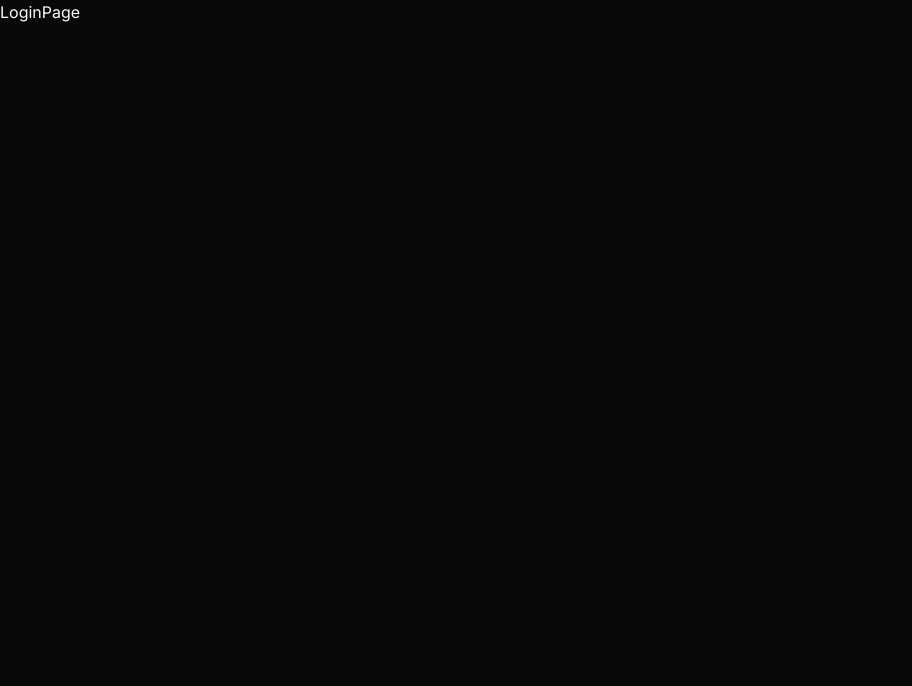
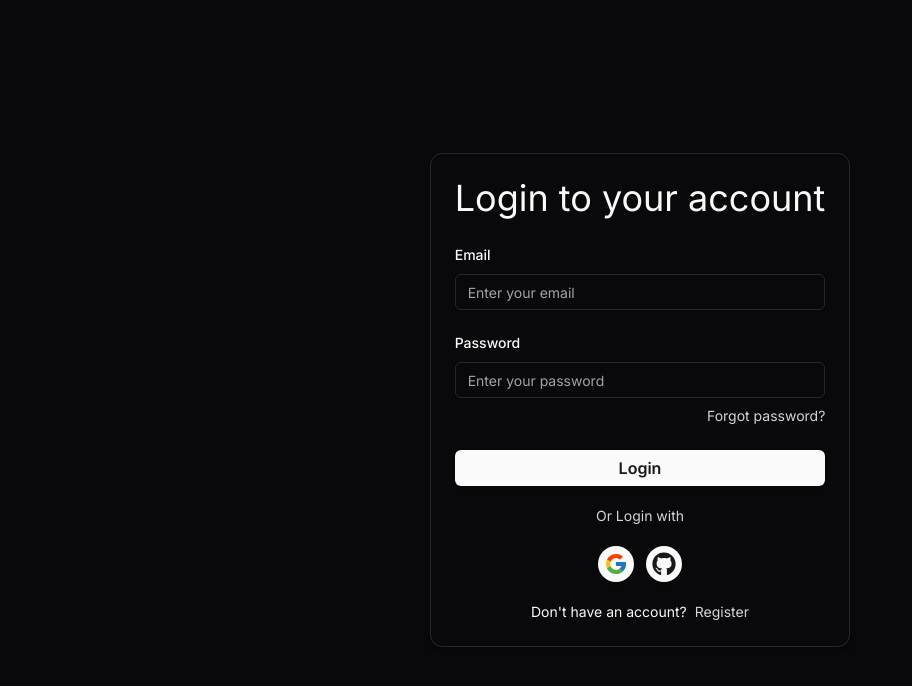
Before and after one commit to tonishantyadav/swift-auth, a Next.js app: page /auth/login in a window 1280 px wide. Shown: the top 686 px of the page, without its empty margins (0-912 px from the left). Built offline with nearby package versions, Linux system fonts and the light colour scheme.

Commit message:
Build login form

```diff
--- a/app/auth/login/page.tsx
+++ b/app/auth/login/page.tsx
@@ -1,5 +1,11 @@
+import { LoginForm } from '@/components/auth'
+
 const LoginPage = () => {
-  return <div>LoginPage</div>
+  return (
+    <div className="flex min-h-screen items-center justify-center">
+      <LoginForm />
+    </div>
+  )
 }
 
 export default LoginPage
--- /dev/null
+++ b/app/schemas.ts
@@ -0,0 +1,9 @@
+import { z } from 'zod'
+
+export const LoginFormSchema = z.object({
+  email: z.string().email('Invalid email.'),
+  password: z
+    .string()
+    .min(8, 'Invalid password.')
+    .max(255, 'Password is too long.'),
+})
--- /dev/null
+++ b/components/auth/LoginForm.tsx
@@ -0,0 +1,116 @@
+'use client'
+
+import { LoginFormSchema } from '@/app/schemas'
+import { Button, Input } from '@/components/ui'
+import { Card, CardContent, CardFooter, CardHeader } from '@/components/ui/card'
+import {
+  Form,
+  FormControl,
+  FormField,
+  FormItem,
+  FormLabel,
+  FormMessage,
+} from '@/components/ui/form'
+import { zodResolver } from '@hookform/resolvers/zod'
+import Link from 'next/link'
+import React from 'react'
+import { useForm } from 'react-hook-form'
+import { FaGithub } from 'react-icons/fa'
+import { FcGoogle } from 'react-icons/fc'
+import { z } from 'zod'
+
+type LoginFormData = z.infer<typeof LoginFormSchema>
+
+const LoginForm = () => {
+  const form = useForm<LoginFormData>({
+    resolver: zodResolver(LoginFormSchema),
+    defaultValues: {
+      email: '',
+      password: '',
+    },
+  })
+
+  const onSubmit = (data: LoginFormData) => {}
+
+  return (
+    <Form {...form}>
+      <form onSubmit={form.handleSubmit(onSubmit)}>
+        <Card className="mx-2 max-w-md shadow-md">
+          <CardHeader className="text-2xl md:text-4xl lg:text-4xl">
+            Login to your account
+          </CardHeader>
+          <CardContent className="space-y-5">
+            <FormField
+              control={form.control}
+              name="email"
+              render={({ field }) => (
+                <FormItem>
+                  <FormLabel>Email</FormLabel>
+                  <FormControl>
+                    <Input
+                      className="max-w-lg"
+                      type="email"
+                      placeholder="Enter your email"
+                      {...field}
+                    />
+                  </FormControl>
+                  <FormMessage />
+                </FormItem>
+              )}
+            />
+            <FormField
+              control={form.control}
+              name="password"
+              render={({ field }) => (
+                <FormItem>
+                  <FormLabel>Password</FormLabel>
+                  <FormControl>
+                    <Input
+                      className="max-w-lg"
+                      type="password"
+                      placeholder="Enter your password"
+                      {...field}
+                    />
+                  </FormControl>
+                  <FormMessage />
+                  <Link
+                    href="/auth/forgot-password"
+                    className="flex justify-end text-sm text-gray-300 hover:underline"
+                  >
+                    Forgot password?
+                  </Link>
+                </FormItem>
+              )}
+            />
+          </CardContent>
+          <CardFooter className="flex flex-col gap-y-5">
+            <Button className="text-md w-full font-semibold" type="submit">
+              Login
+            </Button>
+            <span className="text-sm text-gray-300">Or Login with</span>
+            <div className="flex gap-3">
+              {socialAuths.map((s) => (
+                <Button size="icon" className="rounded-full" key={s.label}>
+                  {s.icon}
+                </Button>
+              ))}
+            </div>
+            <div className="flex gap-2 text-xs md:text-sm lg:text-sm">
+              <p>Don't have an account?</p>
+              <Link href="" className="text-gray-300 hover:underline">
+                Register
+              </Link>
+            </div>
+          </CardFooter>
+        </Card>
+      </form>
+    </Form>
+  )
+}
+
+const socialAuths: { label: string; icon: React.ReactNode }[] = [
+  { label: 'google', icon: <FcGoogle fontSize="1.5rem" /> },
+  { label: 'github', icon: <FaGithub fontSize="1.5rem" /> },
+]
+
+export default LoginForm
--- a/components/auth/index.ts
+++ b/components/auth/index.ts
@@ -1 +1,2 @@
 export { default as LoginButton } from './LoginButton'
+export { default as LoginForm } from './LoginForm'
--- a/components/ui/form.tsx
+++ b/components/ui/form.tsx
@@ -1,6 +1,6 @@
-import * as React from "react"
-import * as LabelPrimitive from "@radix-ui/react-label"
-import { Slot } from "@radix-ui/react-slot"
+import * as LabelPrimitive from '@radix-ui/react-label'
+import { Slot } from '@radix-ui/react-slot'
+import * as React from 'react'
 import {
   Controller,
   ControllerProps,
@@ -8,16 +8,16 @@ import {
   FieldValues,
   FormProvider,
   useFormContext,
-} from "react-hook-form"
+} from 'react-hook-form'
 
-import { cn } from "@/lib/utils"
-import { Label } from "@/components/ui/label"
+import { Label } from '@/components/ui/label'
+import { cn } from '@/lib/utils'
 
 const Form = FormProvider
 
 type FormFieldContextValue<
   TFieldValues extends FieldValues = FieldValues,
-  TName extends FieldPath<TFieldValues> = FieldPath<TFieldValues>
+  TName extends FieldPath<TFieldValues> = FieldPath<TFieldValues>,
 > = {
   name: TName
 }
@@ -28,7 +28,7 @@ const FormFieldContext = React.createContext<FormFieldContextValue>(
 
 const FormField = <
   TFieldValues extends FieldValues = FieldValues,
-  TName extends FieldPath<TFieldValues> = FieldPath<TFieldValues>
+  TName extends FieldPath<TFieldValues> = FieldPath<TFieldValues>,
 >({
   ...props
 }: ControllerProps<TFieldValues, TName>) => {
@@ -47,7 +47,7 @@ const useFormField = () => {
   const fieldState = getFieldState(fieldContext.name, formState)
 
   if (!fieldContext) {
-    throw new Error("useFormField should be used within <FormField>")
+    throw new Error('useFormField should be used within <FormField>')
   }
 
   const { id } = itemContext
@@ -78,11 +78,11 @@ const FormItem = React.forwardRef<
 
   return (
     <FormItemContext.Provider value={{ id }}>
-      <div ref={ref} className={cn("space-y-2", className)} {...props} />
+      <div ref={ref} className={cn('space-y-2', className)} {...props} />
     </FormItemContext.Provider>
   )
 })
-FormItem.displayName = "FormItem"
+FormItem.displayName = 'FormItem'
 
 const FormLabel = React.forwardRef<
   React.ElementRef<typeof LabelPrimitive.Root>,
@@ -93,13 +93,13 @@ const FormLabel = React.forwardRef<
   return (
     <Label
       ref={ref}
-      className={cn(error && "text-destructive", className)}
+      // className={cn(error && 'text-red-500', className)}
       htmlFor={formItemId}
       {...props}
     />
   )
 })
-FormLabel.displayName = "FormLabel"
+FormLabel.displayName = 'FormLabel'
 
 const FormControl = React.forwardRef<
   React.ElementRef<typeof Slot>,
@@ -121,7 +121,7 @@ const FormControl = React.forwardRef<
     />
   )
 })
-FormControl.displayName = "FormControl"
+FormControl.displayName = 'FormControl'
 
 const FormDescription = React.forwardRef<
   HTMLParagraphElement,
@@ -133,12 +133,12 @@ const FormDescription = React.forwardRef<
     <p
       ref={ref}
       id={formDescriptionId}
-      className={cn("text-[0.8rem] text-muted-foreground", className)}
+      className={cn('text-[0.8rem] text-muted-foreground', className)}
       {...props}
     />
   )
 })
-FormDescription.displayName = "FormDescription"
+FormDescription.displayName = 'FormDescription'
 
 const FormMessage = React.forwardRef<
   HTMLParagraphElement,
@@ -155,22 +155,22 @@ const FormMessage = React.forwardRef<
     <p
       ref={ref}
       id={formMessageId}
-      className={cn("text-[0.8rem] font-medium text-destructive", className)}
+      className={cn('text-[0.8rem] font-normal text-red-500', className)}
       {...props}
     >
       {body}
     </p>
   )
 })
-FormMessage.displayName = "FormMessage"
+FormMessage.displayName = 'FormMessage'
 
 export {
-  useFormField,
   Form,
+  FormControl,
+  FormDescription,
+  FormField,
   FormItem,
   FormLabel,
-  FormControl,
-  FormDescription,
   FormMessage,
-  FormField,
+  useFormField,
 }
--- a/components/ui/index.tsx
+++ b/components/ui/index.tsx
@@ -1,2 +1,2 @@
 export { Button } from './button'
-export { Card } from './card'
+export { Input } from './input'
--- a/package.json
+++ b/package.json
@@ -21,6 +21,7 @@
     "react": "^18",
     "react-dom": "^18",
     "react-hook-form": "^7.51.1",
+    "react-icons": "^5.0.1",
     "react-responsive": "^10.0.0",
     "tailwind-merge": "^2.2.2",
     "tailwindcss-animate": "^1.0.7",
```
Also changed, not shown: app/api/auth/route.ts (added), 1 other file (tests, documents, lock files or other folders).
